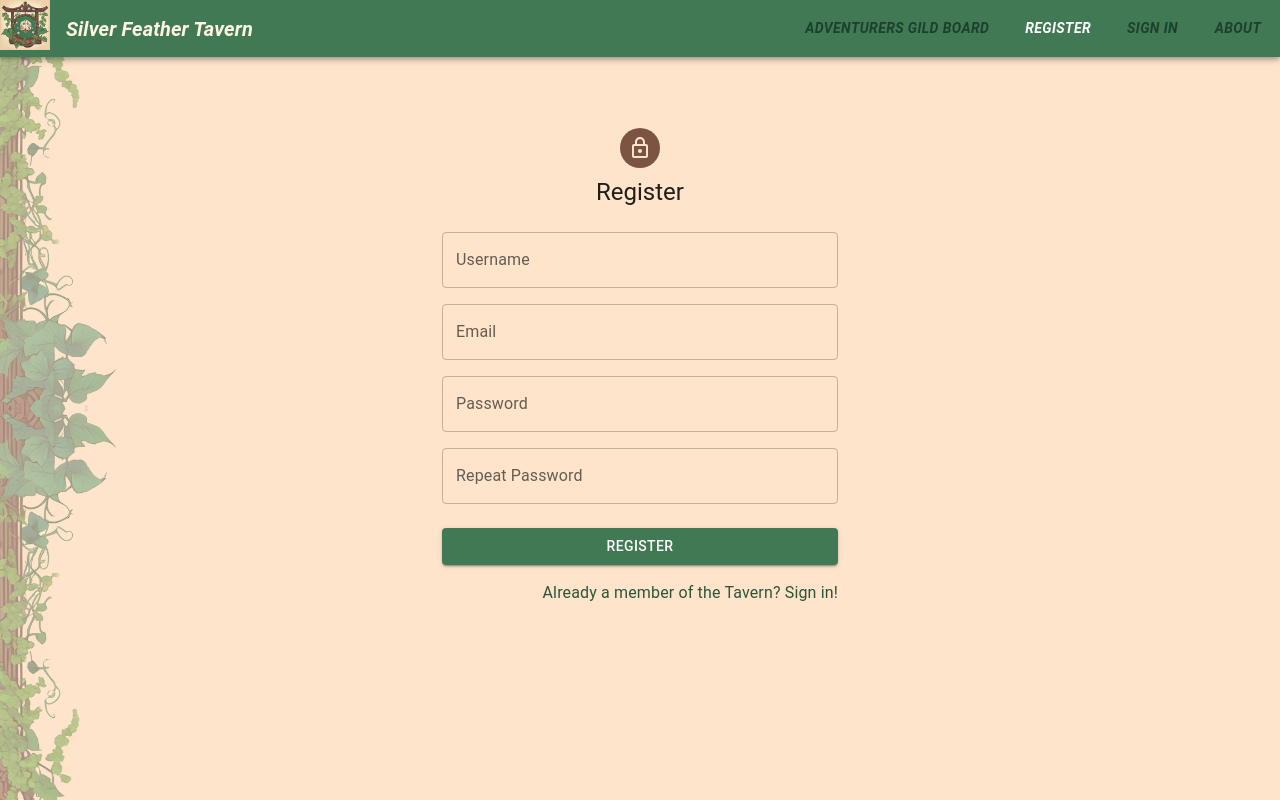
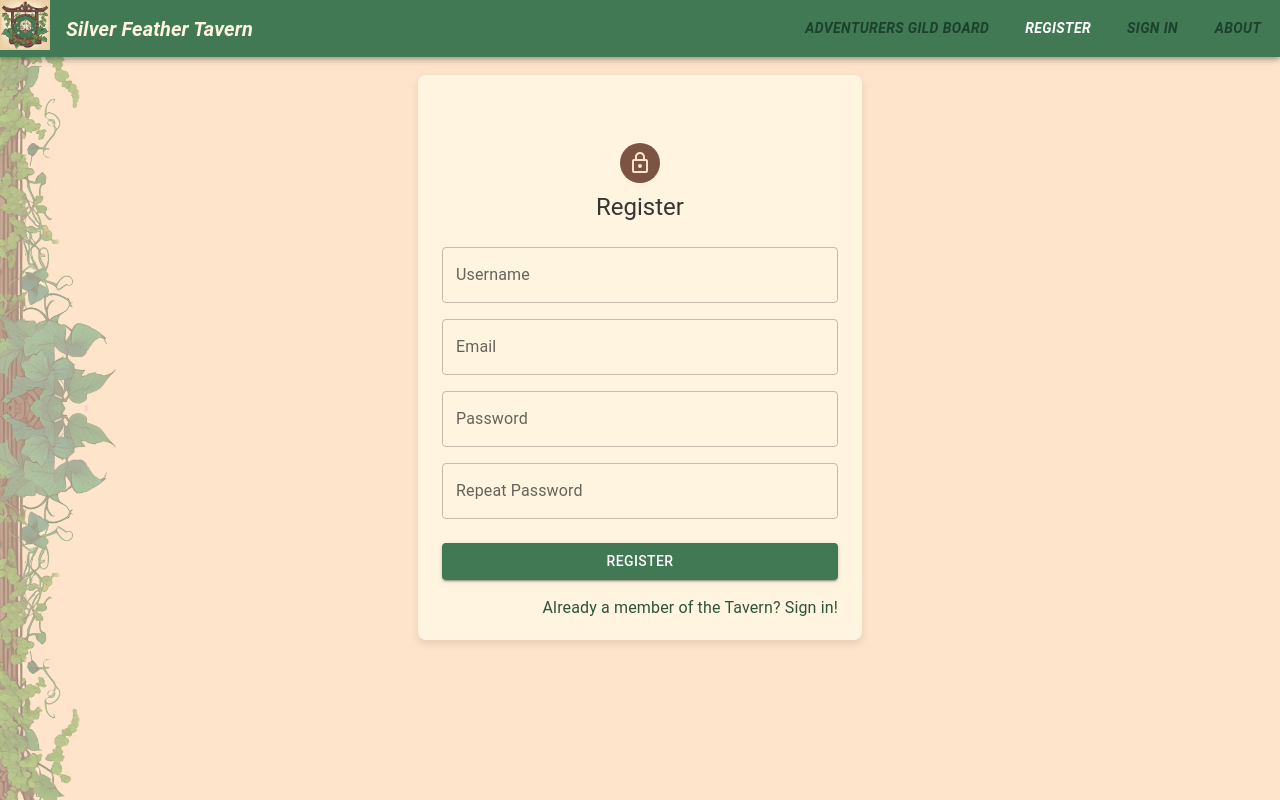
Before and after one commit to Jenaldin/Silver-Feather_React_Jul2024, a React (Vite) app in the folder client/: page /register in a window 1280 px wide. Built offline with nearby package versions, Linux system fonts and the light colour scheme.

Commit message:
Made minor changes to look and feel to Login and Register

```diff
--- a/client/src/components/login/Login.jsx
+++ b/client/src/components/login/Login.jsx
@@ -26,9 +26,10 @@ export default function Login() {
    };
 
    return (
-      <Container component="main" maxWidth="xs">
+      <section id="section-wrapper">
+      <Container component="main" maxWidth="xs" className="card-players">
          <CssBaseline />
-         <Box sx={{ marginTop: 15, display: 'flex', flexDirection: 'column', alignItems: 'center' }}>
+         <Box sx={{ marginTop: 5, display: 'flex', flexDirection: 'column', alignItems: 'center' }}>
             <Avatar sx={{ m: 1, bgcolor: 'secondary.main' }}>
                <LoginIcon />
             </Avatar>
@@ -87,5 +88,6 @@ export default function Login() {
             </Box>
          </Box>
       </Container>
+      </section>
    );
 }
--- a/client/src/components/register/Register.jsx
+++ b/client/src/components/register/Register.jsx
@@ -29,9 +29,10 @@ export default function Register() {
    const rePass = watch('rePass');
 
    return (
-      <Container component="main" maxWidth="xs">
+      <section id="section-wrapper">
+      <Container component="main" maxWidth="xs" className="card-players">
          <CssBaseline />
-         <Box sx={{ marginTop: 15, display: 'flex', flexDirection: 'column', alignItems: 'center' }}>
+         <Box sx={{ marginTop: 5, display: 'flex', flexDirection: 'column', alignItems: 'center' }}>
             <Avatar sx={{ m: 1, bgcolor: 'secondary.main' }}>
                <LockOutlinedIcon />
             </Avatar>
@@ -150,5 +151,6 @@ export default function Register() {
             </Box>
          </Box>
       </Container>
+      </section>
    );
 }
```
